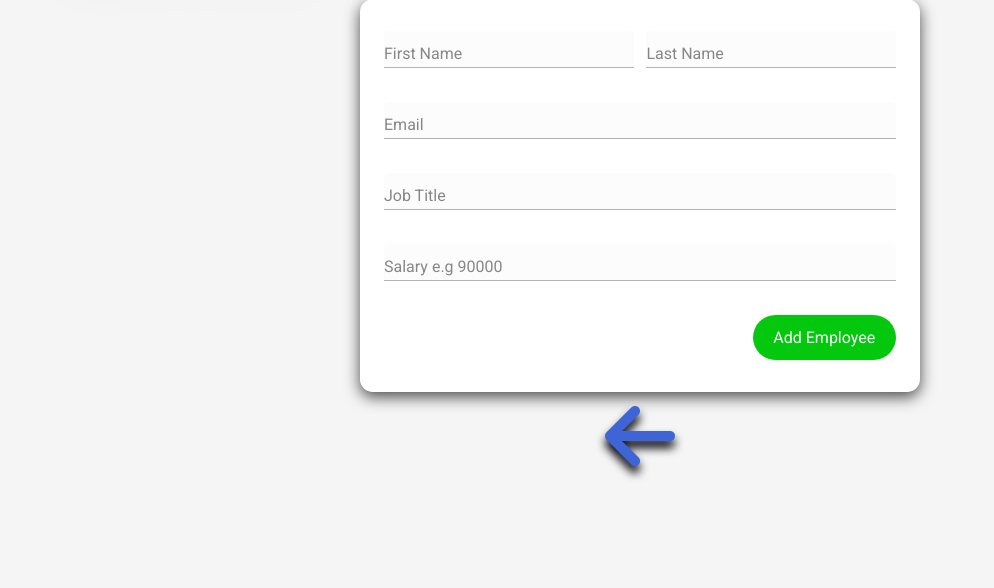
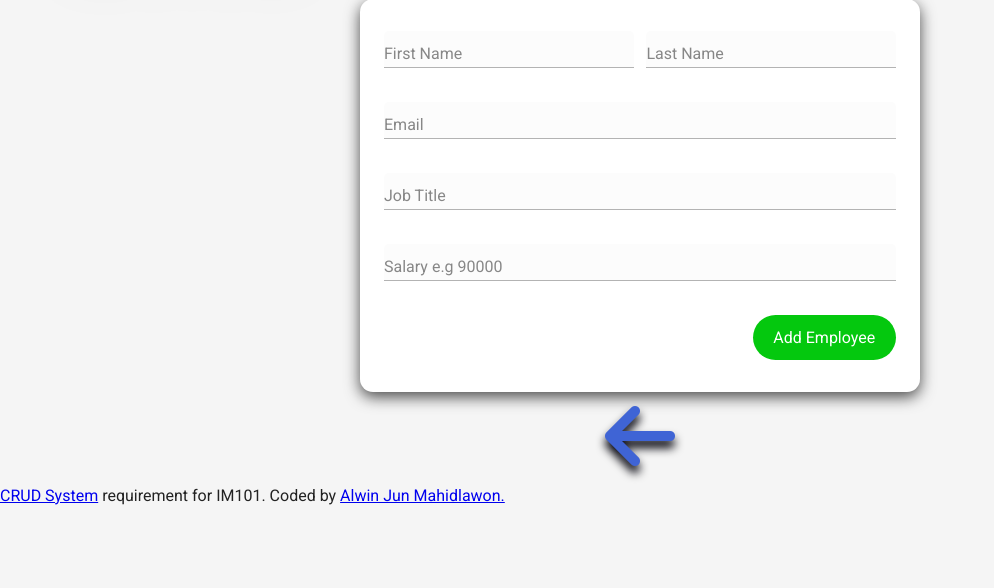
Before and after one commit to AlwinJun/employee-crud, a PHP site: page /form/add.php in a window 1280 px wide. Shown: the part 144-732 px from the top of the page, without its empty margins (0-994 px from the left). Run offline with PHP 8.4, Linux system fonts and the light colour scheme; some libraries are stand-ins or nearby versions.

Commit message:
Add footer

```diff
--- a/inc/footer.php
+++ b/inc/footer.php
@@ -1,5 +1,9 @@
  </main>
-
+ <footer>
+   <p>
+     <a href="https://github.com/AlwinJun/employee-crud.git">CRUD System</a> requirement for IM101. Coded by <a href="https://github.com/AlwinJun"> Alwin Jun Mahidlawon.</a>
+   </p>
+ </footer>
  <script src="src/js/main.js"></script>
  </body>
 
```
